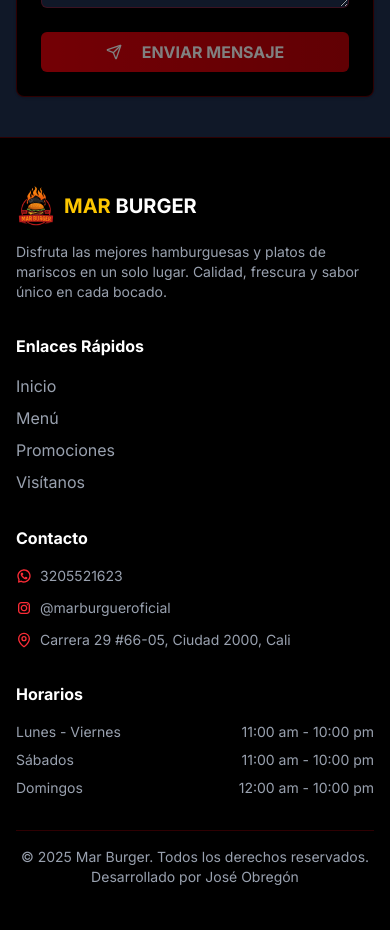
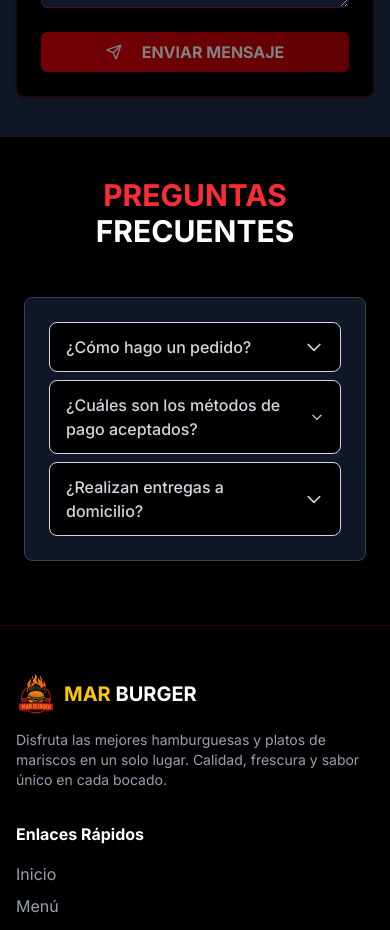
Before and after one commit to obregon-jose/mar-burger, a Next.js app: page / in a window 390 px wide. Shown: the part 5480-6410 px from the top of the page. Built offline with nearby package versions, Linux system fonts and the light colour scheme.

Commit message:
preguntas frecuentes, pendiente revision

```diff
--- a/app/page.tsx
+++ b/app/page.tsx
@@ -8,9 +8,8 @@ import { PaymentMethod } from "@/components/page-sections/payment"
 import { Location } from "@/components/page-sections/location"
 import { Contact } from "@/components/page-sections/contact"
 // import { Reviews } from "@/components/page-sections/reviews"
+import { Questions } from "@/components/page-sections/questions"
 import { Footer } from "@/components/footer"
-// import { Questions } from "@/components/page-sections/questions"
-
 
 
 export default function HomePage() {
@@ -27,7 +26,7 @@ export default function HomePage() {
           <Location />
           <Contact />
           {/* <Reviews /> */}
-          {/* <Questions /> */}
+          <Questions />
         </main>
         <Footer />
       </div>
--- a/components/page-sections/questions.tsx
+++ b/components/page-sections/questions.tsx
@@ -1,55 +1,73 @@
-// "use client"
+"use client"
 
-// import React, { useState } from "react";
+import React, { useState } from "react";
 
-// const faqs = [
-//     {
-//         question: "¿Cómo hago un pedido?",
-//         answer: "Puedes hacer tu pedido a través de nuestra página web o llamando al número que aparece en la sección de contacto.",
-//     },
-//     {
-//         question: "¿Cuáles son los métodos de pago aceptados?",
-//         answer: "Aceptamos pagos en efectivo, tarjeta de crédito y débito.",
-//     },
-//     {
-//         question: "¿Realizan entregas a domicilio?",
-//         answer: "Sí, realizamos entregas a domicilio dentro de la ciudad.",
-//     },
-// ];
+const faqs = [
+    {
+        question: "¿Cómo hago un pedido?",
+        answer: "Puedes hacer tu pedido a través de nuestra página web o llamando al número que aparece en la sección de contacto.",
+    },
+    {
+        question: "¿Cuáles son los métodos de pago aceptados?",
+        answer: "Aceptamos pagos en efectivo, tarjeta de crédito y débito.",
+    },
+    {
+        question: "¿Realizan entregas a domicilio?",
+        answer: "Sí, realizamos entregas a domicilio dentro de la ciudad.",
+    },
+];
 
-// export function Questions()  {
-//     const [openIndex, setOpenIndex] = useState<number | null>(null);
+export function Questions() {
+    const [openIndex, setOpenIndex] = useState<number | null>(null);
 
-//     const toggle = (idx: number) => {
-//         setOpenIndex(openIndex === idx ? null : idx);
-//     };
+    const toggle = (idx: number) => {
+        setOpenIndex(openIndex === idx ? null : idx);
+    };
 
-//     return (
-//         <section className="max-w-2xl mx-auto py-12 px-4">
-//             <h2 className="text-3xl font-bold mb-8 text-center">Preguntas Frecuentes</h2>
-//             <div className="space-y-4">
-//                 {faqs.map((faq, idx) => (
-//                     <div key={idx} className="border rounded-lg">
-//                         <button
-//                             className="w-full flex justify-between items-center px-4 py-3 text-left font-medium focus:outline-none"
-//                             onClick={() => toggle(idx)}
-//                         >
-//                             <span>{faq.question}</span>
-//                             <svg
-//                                 className={`w-5 h-5 transition-transform ${openIndex === idx ? "rotate-180" : ""}`}
-//                                 fill="none"
-//                                 stroke="currentColor"
-//                                 viewBox="0 0 24 24"
-//                             >
-//                                 <path strokeLinecap="round" strokeLinejoin="round" strokeWidth={2} d="M19 9l-7 7-7-7" />
-//                             </svg>
-//                         </button>
-//                         {openIndex === idx && (
-//                             <div className="px-4 pb-4 text-gray-700">{faq.answer}</div>
-//                         )}
-//                     </div>
-//                 ))}
-//             </div>
-//         </section>
-//     );
-// };
+    return (
+        <section id="preguntas" className="py-10 sm:py-10 lg:py-10 bg-black">
+            <div className="container mx-auto px-4">
+                <div className="text-center mb-12 sm:mb-16">
+                    <h2 className="text-3xl sm:text-4xl lg:text-5xl font-bold mb-4 uppercase">
+                        <span className="text-red-500" >Preguntas </span>
+                        <span className="text-white">Frecuentes</span>
+                    </h2>
+                    {/* <p className="text-gray-300 text-base sm:text-lg max-w-2xl mx-auto">
+
+                    </p> */}
+                </div>
+            </div>
+            <div className=" max-w-4xl px-6 mx-auto">
+                <div className="flex flex-col space-y-6 h-full">
+                    <div className="bg-gray-900 p-6 rounded-lg border border-gray-700 mb-6">
+                        <div className="space-y-2 text-gray-300 text-sm">
+                            {faqs.map((faq, idx) => (
+                                <div key={idx} className="border rounded-lg bg-black">
+                                    <button
+                                        className="w-full flex justify-between items-center px-4 py-3 text-left font-medium focus:outline-none"
+                                        onClick={() => toggle(idx)}
+                                    >
+                                        <p className="text-gray-300 text-base sm:text-lg max-w-2xl mx-auto-">{faq.question}</p>
+                                        <svg
+                                            className={`w-5 h-5 transition-transform ${openIndex === idx ? "rotate-180" : ""}`}
+                                            fill="none"
+                                            stroke="currentColor"
+                                            viewBox="0 0 24 24"
+                                        >
+                                            <path strokeLinecap="round" strokeLinejoin="round" strokeWidth={2} d="M19 9l-7 7-7-7" />
+                                        </svg>
+                                    </button>
+                                    {openIndex === idx && (
+                                        <div className="px-4 pb-4 text-gray-300">
+                                            <span className="text-gray-300">{faq.answer}</span>
+                                        </div>
+                                    )}
+                                </div>
+                            ))}
+                        </div>
+                    </div>
+                </div>
+            </div>
+        </section>
+    );
+};
```
